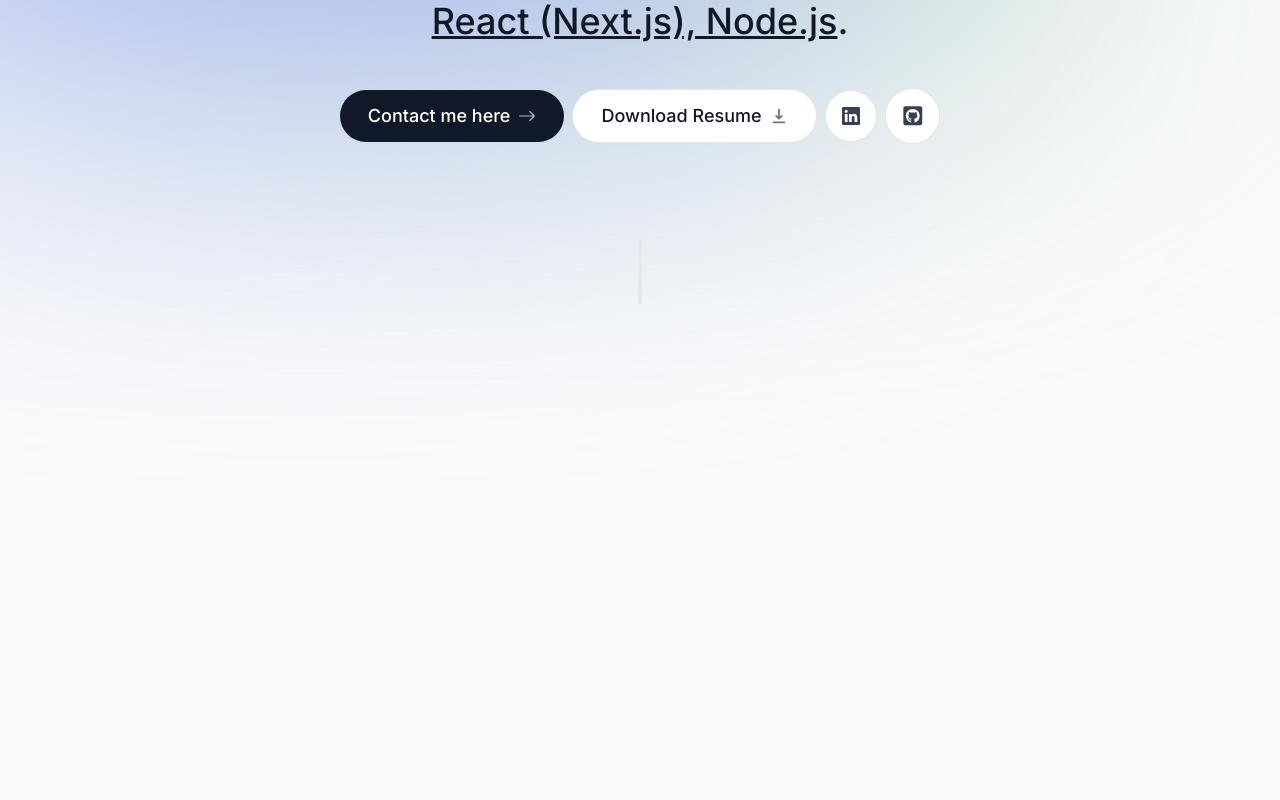
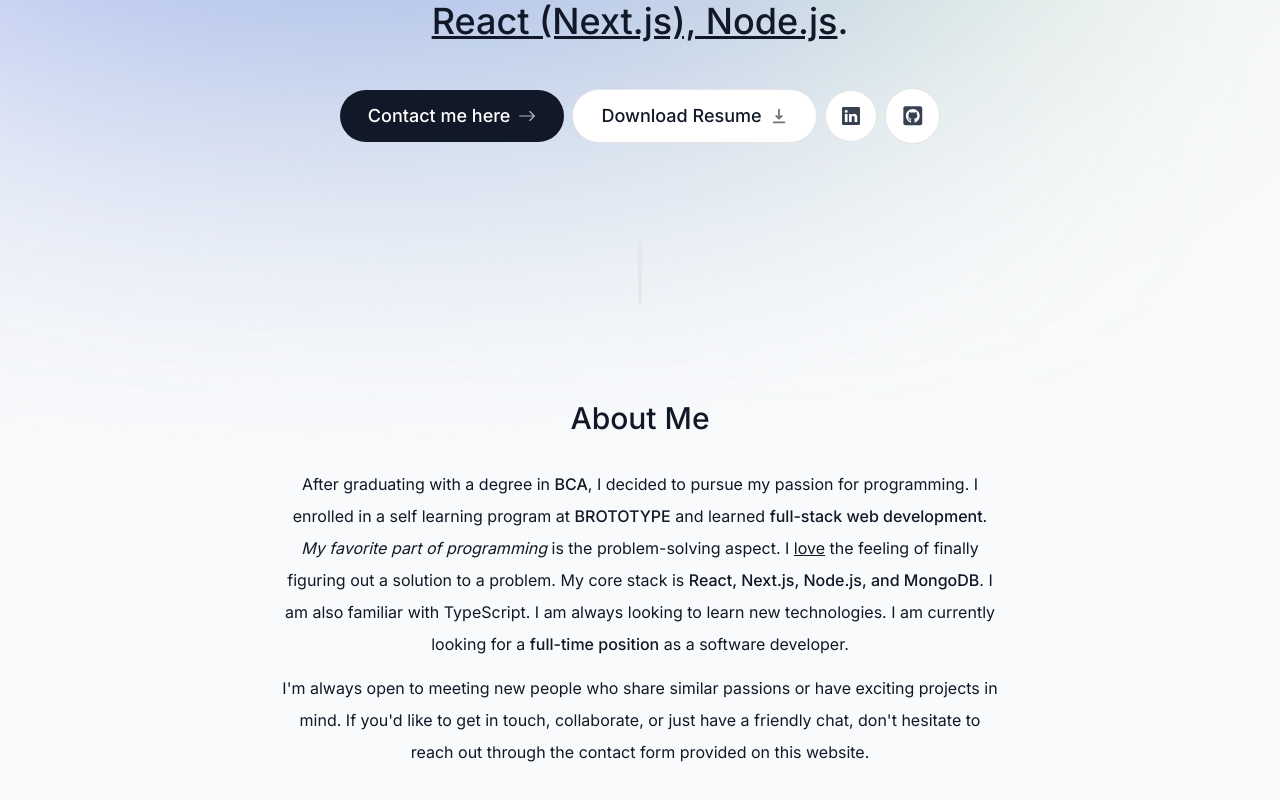
Before and after one commit to sharath-wq/next-js-portfolio, a Next.js app: page / in a window 1280 px wide. Shown: the part 424-1224 px from the top of the page. Built offline with nearby package versions, Linux system fonts and the light colour scheme.

Commit message:
about section strecture completed

```diff
--- a/app/page.tsx
+++ b/app/page.tsx
@@ -1,10 +1,11 @@
-import { Intro, SectionDivider } from "@/components";
+import { About, Intro, SectionDivider } from "@/components";
 
 export default function Home() {
     return (
         <main className="flex flex-col items-center px-4">
             <Intro />
             <SectionDivider />
+            <About />
         </main>
     );
 }
--- /dev/null
+++ b/components/about.tsx
@@ -0,0 +1,29 @@
+import React from "react";
+import SectionHeading from "./section-heading";
+
+const About = () => {
+    return (
+        <section className="mb-28 max-w-[45rem] text-center leading-8 sm:mb-40">
+            <SectionHeading text="About me" />
+            {/* IMPORTANT: Change the About content */}
+            <p className="mb-3">
+                After graduating with a degree in <span className="font-medium">BCA</span>, I decided to pursue my passion
+                for programming. I enrolled in a self learning program at <span className="font-medium">BROTOTYPE</span> and
+                learned <span className="font-medium">full-stack web development</span>.{" "}
+                <span className="italic">My favorite part of programming</span> is the problem-solving aspect. I{" "}
+                <span className="underline">love</span> the feeling of finally figuring out a solution to a problem. My core
+                stack is <span className="font-medium">React, Next.js, Node.js, and MongoDB</span>. I am also familiar with
+                TypeScript. I am always looking to learn new technologies. I am currently looking for a{" "}
+                <span className="font-medium">full-time position</span> as a software developer.
+            </p>
+
+            <p>
+                I'm always open to meeting new people who share similar passions or have exciting projects in mind. If you'd
+                like to get in touch, collaborate, or just have a friendly chat, don't hesitate to reach out through the
+                contact form provided on this website.{" "}
+            </p>
+        </section>
+    );
+};
+
+export default About;
--- a/components/index.ts
+++ b/components/index.ts
@@ -1,5 +1,6 @@
 import Header from "./header";
 import Intro from "./intro";
 import SectionDivider from "./section-divider";
+import About from "./about";
 
-export { Header, Intro, SectionDivider };
+export { Header, Intro, SectionDivider, About };
--- a/components/intro.tsx
+++ b/components/intro.tsx
@@ -44,7 +44,8 @@ const Intro = () => {
                 </div>
             </div>
 
-            <motion.p
+            {/* IMPORTANT: Change the Intro content */}
+            <motion.h1
                 className="mb-10 mt-4 px-4 text-2xl font-medium !leading-[1.5] sm:text-4xl"
                 initial={{ opacity: 0, y: 100 }}
                 animate={{ opacity: 1, y: 0 }}
@@ -54,7 +55,7 @@ const Intro = () => {
                 <span className="font-bold">full-stack developer</span> form india. I enjoy building{" "}
                 <span className="italic">sites & apps</span>. My focus is{" "}
                 <span className="underline">React (Next.js), Node.js</span>.
-            </motion.p>
+            </motion.h1>
 
             <motion.div
                 className="flex flex-col sm:flex-row items-center justify-center gap-2 px-4 text-lg font-medium"
--- /dev/null
+++ b/components/section-heading.tsx
@@ -0,0 +1,8 @@
+import React from "react";
+import { SectionHeaderProps } from "@/types";
+
+const SectionHeading = ({ text }: SectionHeaderProps) => {
+    return <h2 className="text-3xl font-medium capitalize mb-8">{text}</h2>;
+};
+
+export default SectionHeading;
--- /dev/null
+++ b/types/index.ts
@@ -0,0 +1,3 @@
+export interface SectionHeaderProps {
+    text: string;
+}
```
